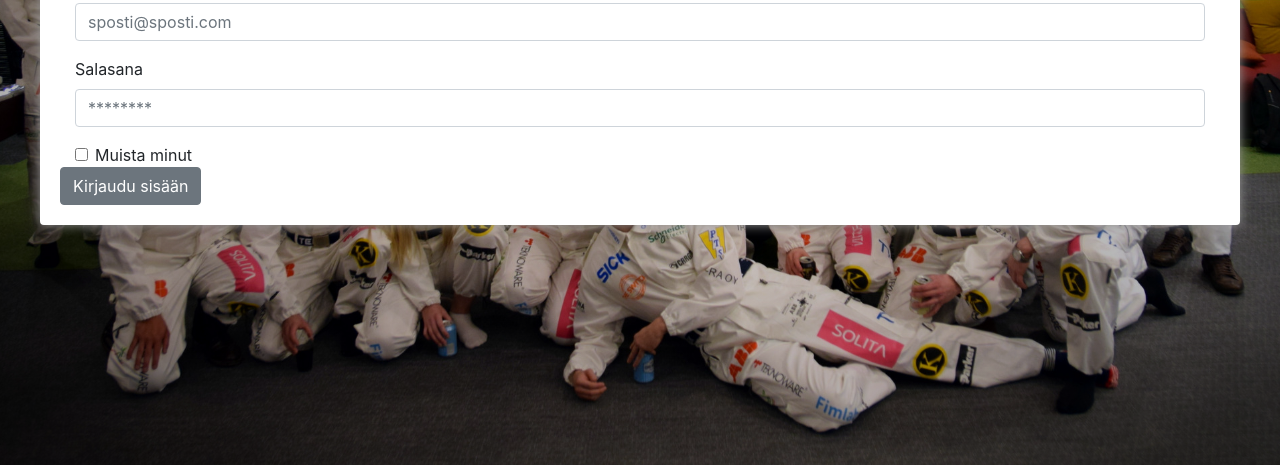
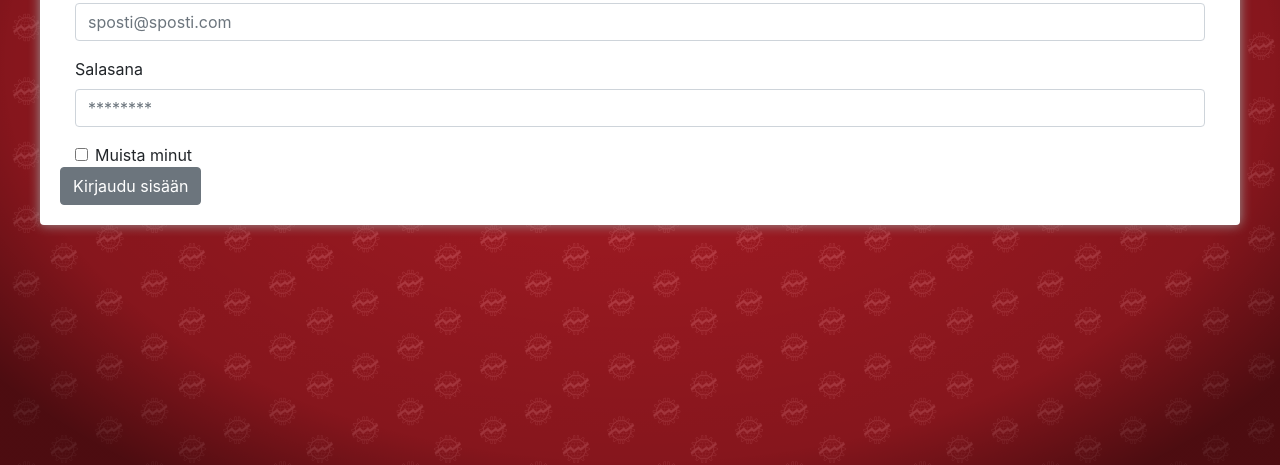
Before and after one commit to PatrikTorn/viikkis-client, a React app: page / in a window 1280 px wide. Shown: the part 335-800 px from the top of the page. Built offline with nearby package versions, Linux system fonts and the light colour scheme; no server answers; what redux-promise-middleware would draw is missing.

Commit message:
Change background image

```diff
--- a/src/index.css
+++ b/src/index.css
@@ -2,14 +2,11 @@
 
 body {
   margin: 0;
-  background:radial-gradient(rgba(0,0,0, 0.2) 30%, rgba(0,0,0, 0.3) 70%, rgba(0,0,0, 0.6) 90%), url(./images/background.jpg);
-  -webkit-background-size: cover;
-  -moz-background-size: cover;
-  -o-background-size: cover;
+  background:radial-gradient(rgba(0,0,0, 0.2) 30%, rgba(0,0,0, 0.3) 70%, rgba(0,0,0, 0.6) 90%), url(./images/bg_repeat.png);
+
   background-position-x: center;
   background-position-y: center;
   background-attachment: fixed;
-  background-size: cover;
   height: 100vh;
 }
 
```
Also changed, not shown: src/images/bg_repeat.png (added).
